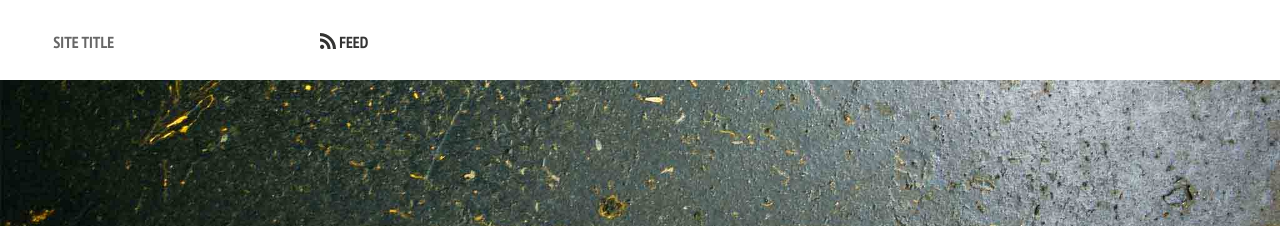
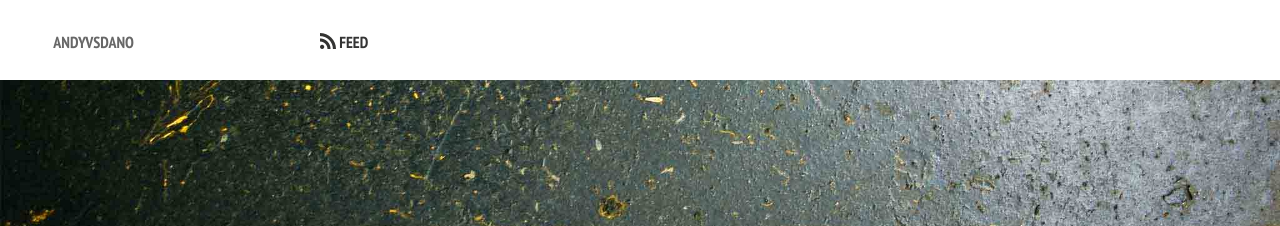
Before and after one commit to andyvsdano/andyvsdano, a Jekyll site: the page built from index.md, in a window 1280 px wide. Shown: the top 226 px of the page. Built offline with Jekyll 4.4.1, drawn with Linux system fonts in a browser that asks for light colours; nearby versions of some CDN libraries; Markdown is read by kramdown in place of the engine named in the settings; part of the change alters nothing that is shown.

Commit message:
mess with the theme a little.

```diff
--- a/_config.yml
+++ b/_config.yml
@@ -1,8 +1,7 @@
-name: Your New Jekyll Site
-markdown: redcarpet
+exclude: [".rvmrc", ".rbenv-version", "README.md", "Rakefile", "changelog.md"]
+auto: true
 pygments: true
-baseurl: /AndyVsDano
-title: Site Title
-description: Describe your website here.
+title: 'AndyVsDano'
+description: A Competition to see who can lose the most weight the fastest.
 disqus_shortname:
 shortname url: http://andyvsdano.com
```
